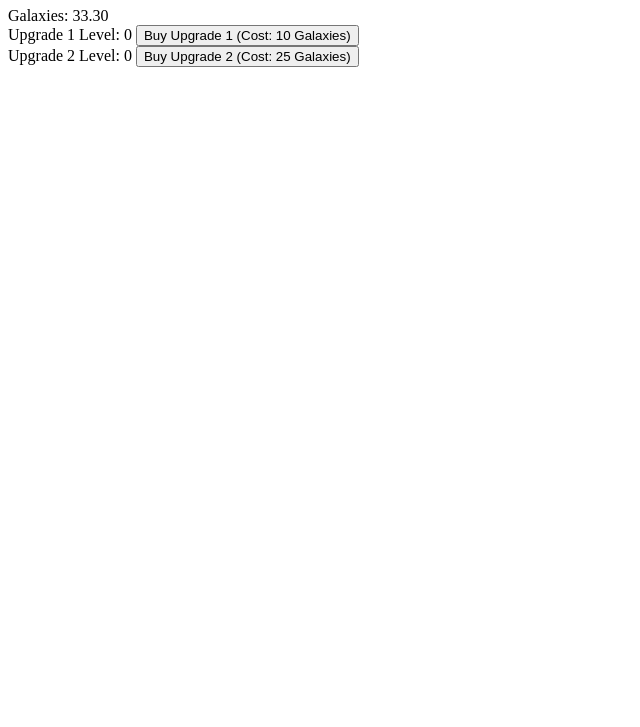
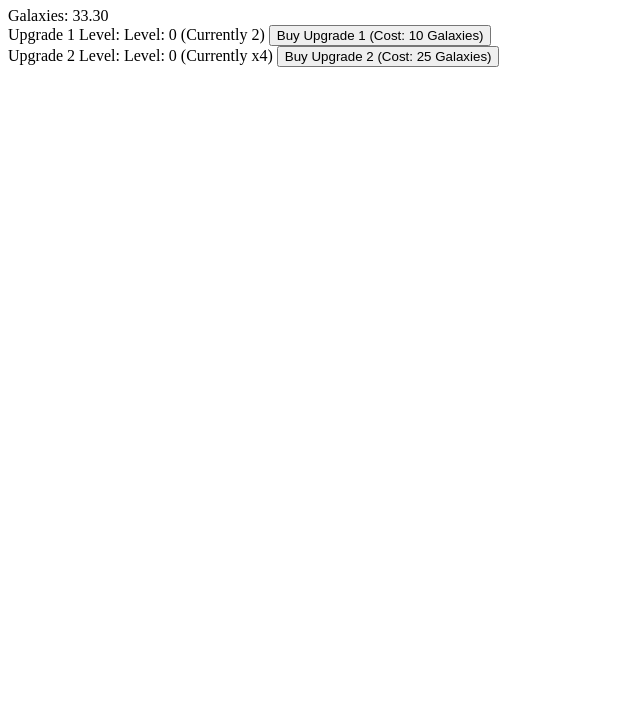
Before and after one commit to Ilikegoogology/Universal-Galaxy, a plain HTML site: page index.html in a window 1280 px wide. Shown: the part 73-800 px from the top of the page, without its empty margins (0-640 px from the left). Drawn offline with Linux system fonts and the light colour scheme.

Commit message:
0.0α-3 | Added text for how much boost

```diff
--- a/index.html
+++ b/index.html
@@ -7,8 +7,8 @@
 <body>
     <h1>Universal Galaxy</h1>
     <div>Galaxies: <span id="galaxyCount">0.00</span></div>
-    <div>Upgrade 1 Level: <span id="upgrade1Level">0</span> <button onclick="buyUpgrade1()">Buy Upgrade 1 (Cost: 10 Galaxies)</button></div>
-    <div>Upgrade 2 Level: <span id="upgrade2Level">0</span> <button onclick="buyUpgrade2()">Buy Upgrade 2 (Cost: 25 Galaxies)</button></div>
+    <div>Upgrade 1 Level: <span id="upgrade1Level">Level: 0 (Currently 2)</span> <button onclick="buyUpgrade1()">Buy Upgrade 1 (Cost: 10 Galaxies)</button></div>
+    <div>Upgrade 2 Level: <span id="upgrade2Level">Level: 0 (Currently x4)</span> <button onclick="buyUpgrade2()">Buy Upgrade 2 (Cost: 25 Galaxies)</button></div>
 
     <script src="script.js"></script>
 </body>
```
